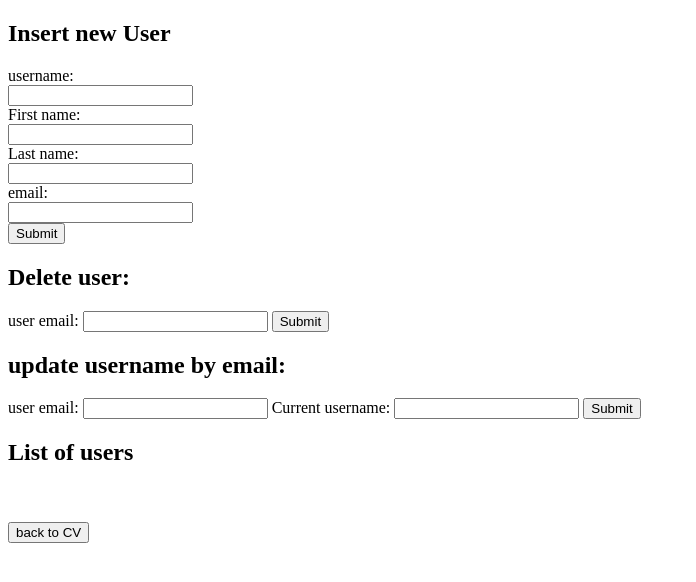
After one commit to Alonso174/CV, a Flask app: template AlonCv_Flask/assignment10/templates/assignment10.html in a window 1280 px wide. The commit adds this page. Shown: the top 582 px of the page, without its empty margins (0-696 px from the left). Run offline with Flask 2, Linux system fonts and the light colour scheme; the template is opened without the code that fills it, so the values that code supplies are empty.

Commit message:
Add files via upload

```diff
--- a/AlonCv_Flask/app.py
+++ b/AlonCv_Flask/app.py
@@ -3,6 +3,10 @@ from flask import render_template
 
 app = Flask(__name__)
 app.secret_key = '1704'
+
+
+from assignment10.assignment10 import assignment10
+app.register_blueprint(assignment10)
 
 
 @app.route('/', methods=['GET', 'POST', 'DELETE', 'PUT'])
--- /dev/null
+++ b/AlonCv_Flask/assignment10/templates/assignment10.html
@@ -0,0 +1,25 @@
+<!DOCTYPE html>
+<html lang="en">
+<head>
+    <meta charset="UTF-8">
+    <title>assignment10</title>
+</head>
+<body>
+
+    {%  with messages= get_flashed_messages()%}
+        {% if  messages %}
+            {% for message in messages%}
+            <h2> {{ message }}</h2>
+            {% endfor %}
+        {% endif %}
+    {% endwith %}
+    {% include('insert_user.html') %}
+
+    {% include('users.html') %}
+    <br><br>
+    <a href="/AlonCV">
+        <button class="back" style="margin: 0px;" type="button">back to CV</button>
+    </a>
+
+</body>
+</html>
--- a/AlonCv_Flask/templates/AlonCV.html
+++ b/AlonCv_Flask/templates/AlonCV.html
@@ -104,6 +104,9 @@
                  <li><a href="{{ url_for('hello_assignment9') }}">Log In</a></li>
                      {% block content9 %}
                      {% endblock %}
+                    <a href="/assignment10">
+                        <button class="buttoncontactList" style="margin: 5px;" type="button">assignment 10</button>
+                    </a>
              </div>
 
          </div>
--- /dev/null
+++ b/AlonCv_Flask/templates/insert_user.html
@@ -0,0 +1,22 @@
+<header>
+    <h2> Insert new User</h2>
+    <form action="/insert_user" method="POST">
+         <label for="username"> username:</label>
+        <br>
+        <input name="username" id="username">
+        <br>
+        <label for="firstname"> First name:</label>
+        <br>
+        <input name="firstname" id="firstname">
+        <br>
+        <label for="lastname"> Last name:</label>
+        <br>
+        <input name="lastname" id="lastname">
+        <br>
+        <label for="email"> email:</label>
+        <br>
+        <input name="email" id="email">
+        <br>
+        <input type="submit">
+    </form>
+</header>
--- /dev/null
+++ b/AlonCv_Flask/templates/users.html
@@ -0,0 +1,27 @@
+<header>
+    <h2> Delete user:</h2>
+    <form action="/delete_user" method="GET">
+        user email: <label><input name="email" type="text"> </label>
+        <input type="submit">
+    </form>
+
+    <h2> update username by email:</h2>
+    <form action="/update_user" method="GET">
+        user email: <label><input name="email" type="text"> </label>
+        Current username: <label><input name="username" type="text"> </label>
+        <input type="submit">
+    </form>
+
+    <h2> List of users</h2>
+    <ul>
+        {% if users %}
+            {% for user in users %}
+                <li>
+                    {{ user.username }}: <b> {{ user.firstname }} {{ user.lastname }}</b> {{ user.email }}
+                    <br>
+                </li>
+            {% endfor %}
+        {% endif %}
+    </ul>
+
+</header>
```
Also changed, not shown: AlonCv_Flask/assignment10/assignment10.py (added, +71 -0 lines), AlonCv_Flask/static/css/AlonCV.css (line endings or trailing spaces), AlonCv_Flask/static/css/CV.css (line endings or trailing spaces), AlonCv_Flask/static/js/AlonCV.js (line endings or trailing spaces), AlonCv_Flask/static/js/Contact.js (line endings or trailing spaces), AlonCv_Flask/templates/Contact.html (line endings or trailing spaces), AlonCv_Flask/templates/assignment8.html (line endings or trailing spaces), AlonCv_Flask/templates/assignment9.html (line endings or trailing spaces).
